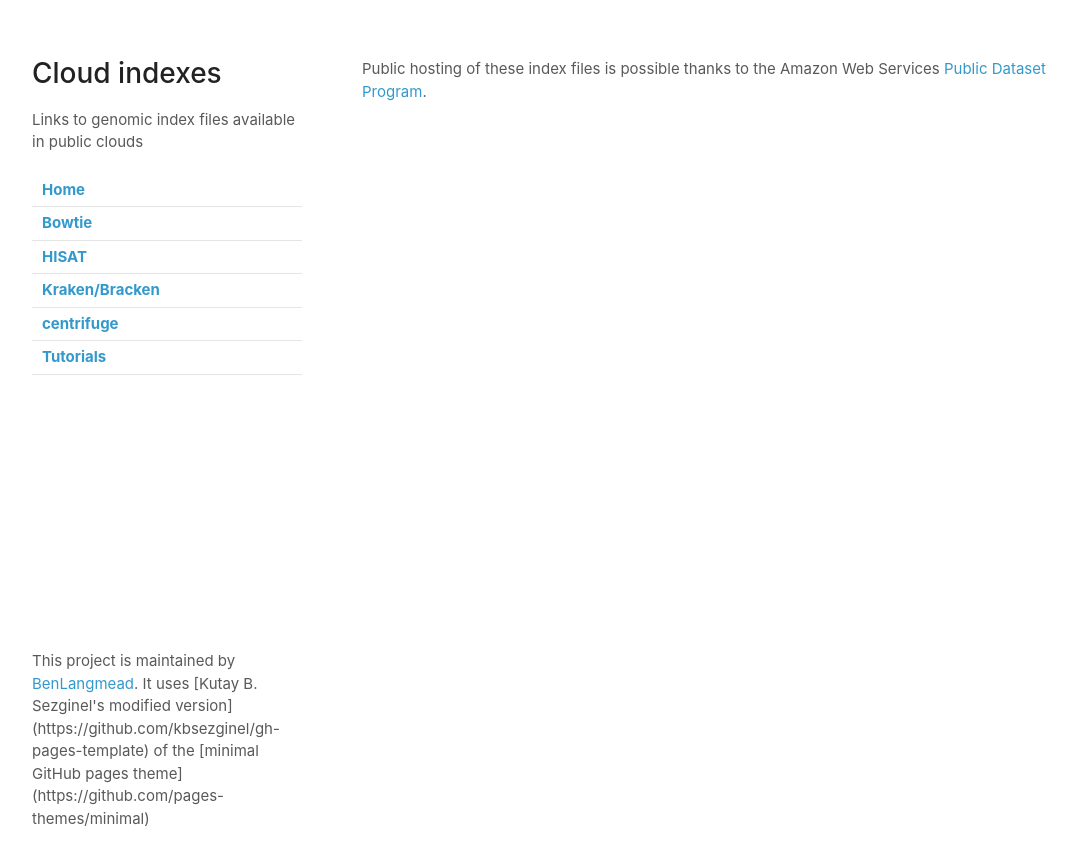
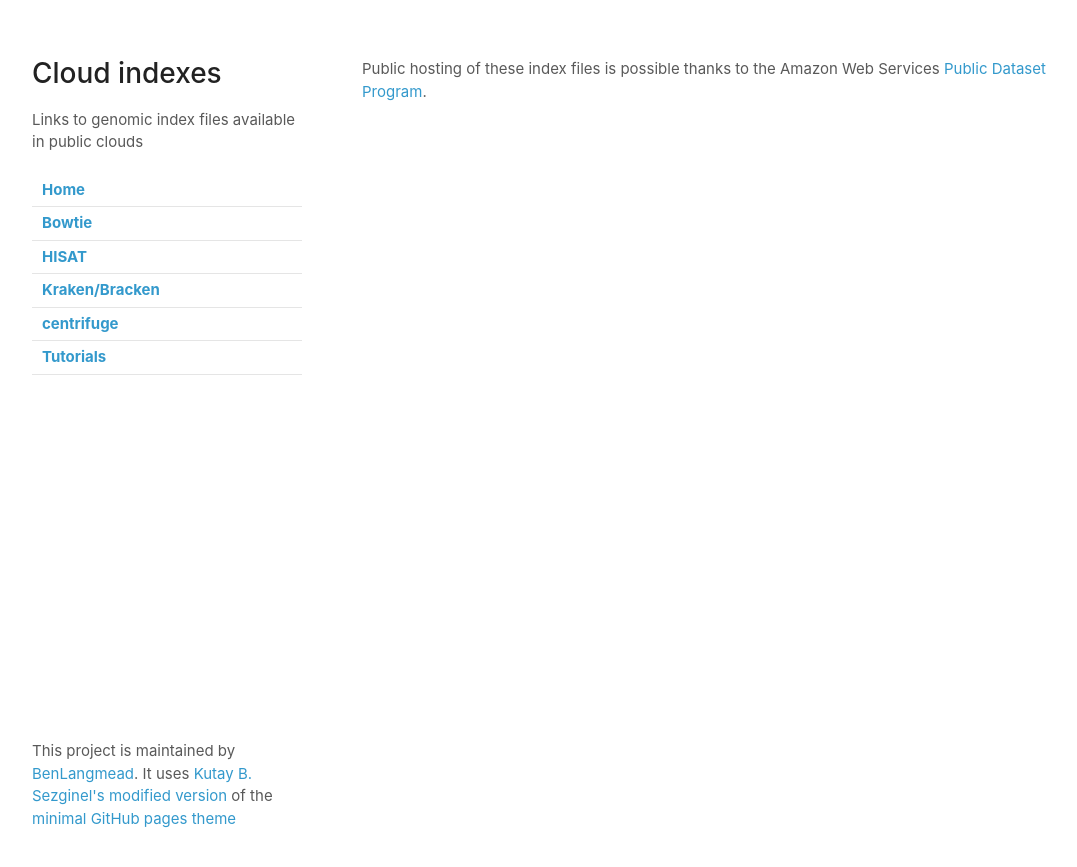
Before and after one commit to BenLangmead/aws-indexes, a Jekyll site: the page built from docs/index.md, in a window 1280 px wide. Shown: the top 867 px of the page, without its empty margins (68-1145 px from the left). Built offline with Jekyll 4.4.1, drawn with Linux system fonts in a browser that asks for light colours; our own code applies the rules of GitHub Pages for plain Markdown files.

Commit message:
fix footer

```diff
--- a/docs/_layouts/default.html
+++ b/docs/_layouts/default.html
@@ -40,7 +40,7 @@
       </section>
       <footer>
         {% if site.github.is_project_page %}
-        <p>This project is maintained by <a href="{{ site.github.owner_url }}">{{ site.github.owner_name }}</a>.  It uses [Kutay B. Sezginel's modified version](https://github.com/kbsezginel/gh-pages-template) of the [minimal GitHub pages theme](https://github.com/pages-themes/minimal)</p>
+        <p>This project is maintained by <a href="{{ site.github.owner_url }}">{{ site.github.owner_name }}</a>.  It uses <a href="https://github.com/kbsezginel/gh-pages-template">Kutay B. Sezginel's modified version</a> of the <a href="https://github.com/pages-themes/minimal">minimal GitHub pages theme</a></p>
         {% endif %}
       </footer>
     </div>
```
